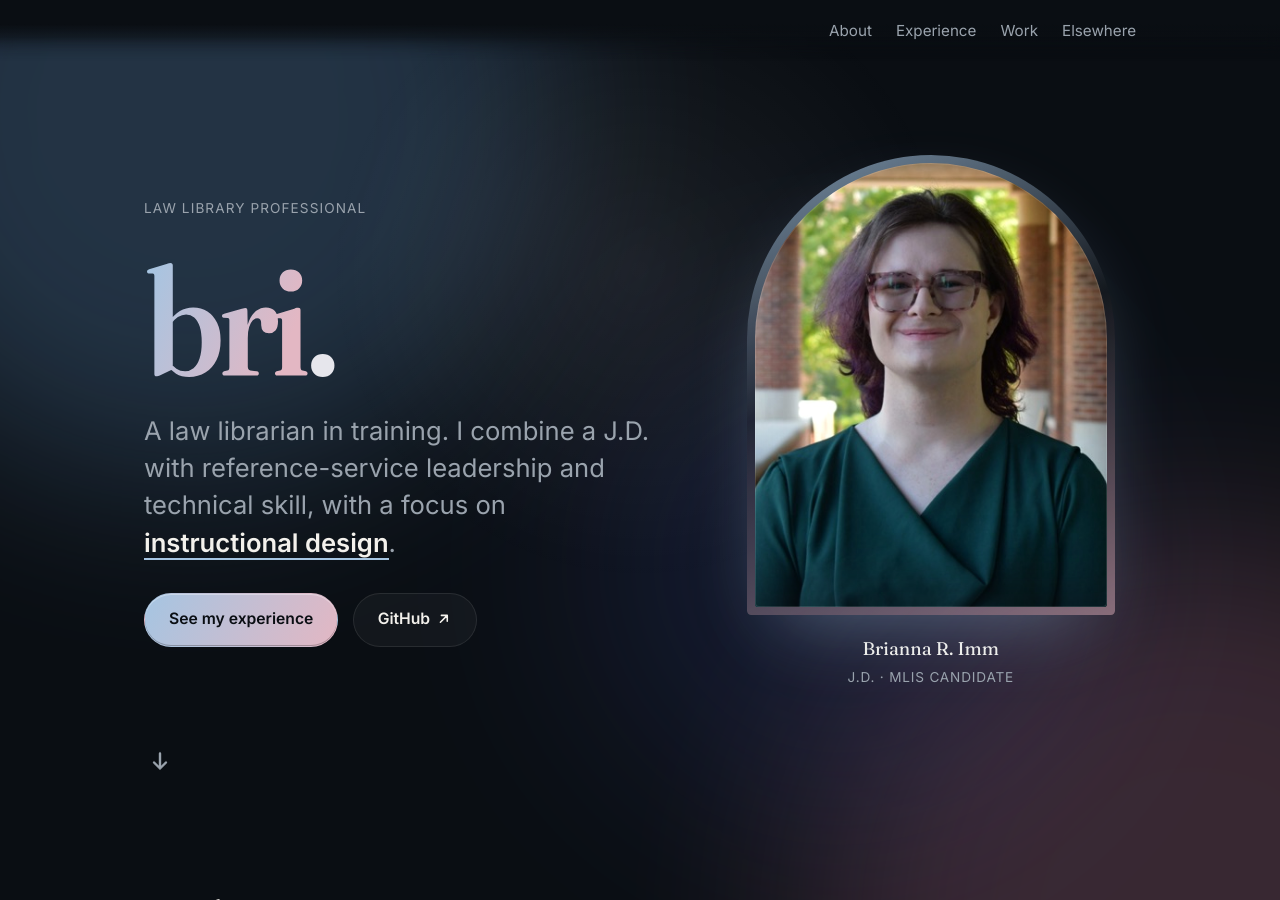
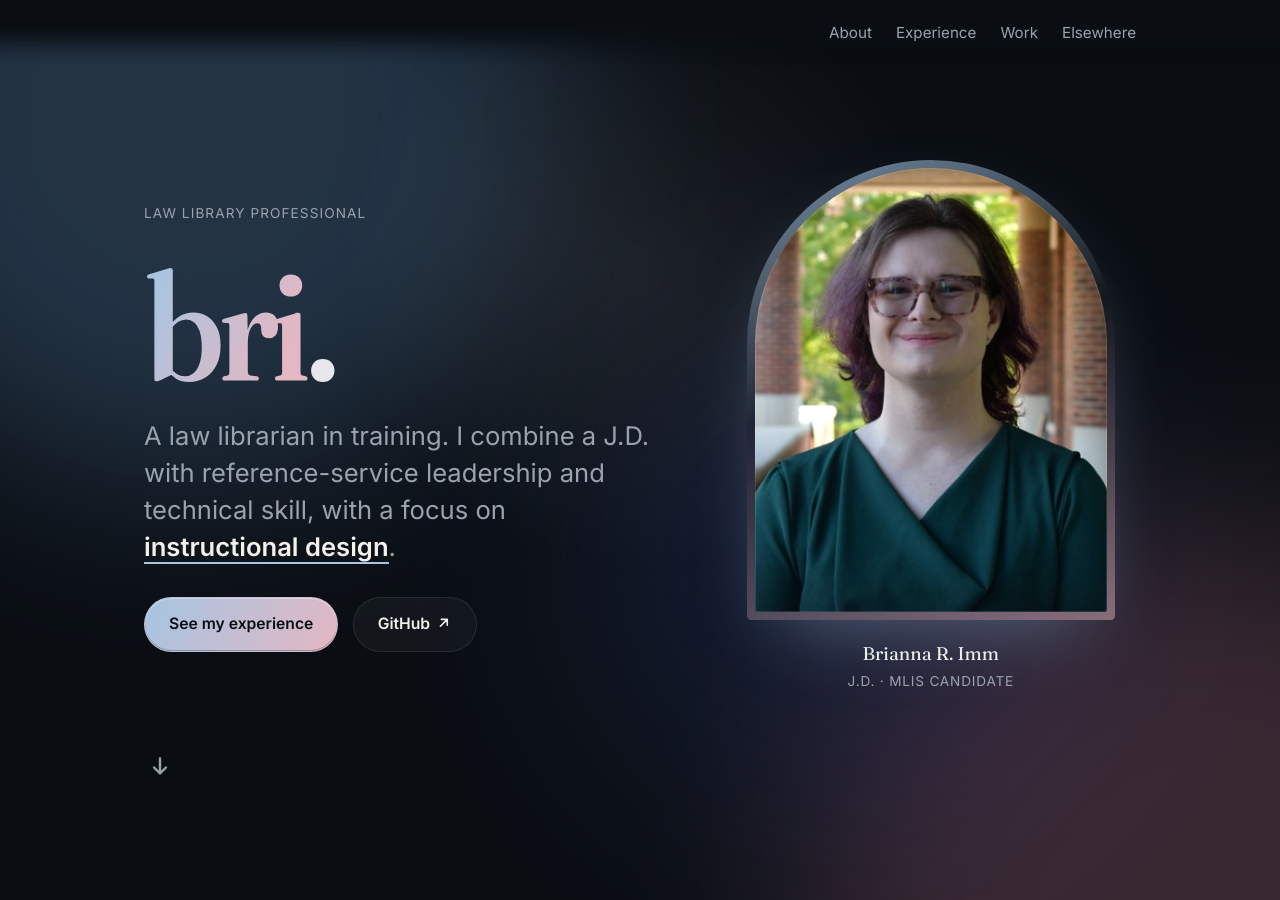
Before and after one commit to briannarimm/briannarimm.github.io, a Jekyll site: the page built from index.html, in a window 1280 px wide and 900 px high. Built offline with Jekyll 4.4.1, drawn with Linux system fonts in a browser that asks for light colours.

Commit message:
Review fixes: visible focus ring on the header mark; keep its clear-space padding
Co-Authored-By: Claude Opus 5.5 <noreply@anthropic.com>
Claude-Session: https://claude.ai/code/session_0147Uf4XhnPk1AgYScdQEiX1

```diff
--- a/style.css
+++ b/style.css
@@ -75,13 +75,15 @@ main, footer {
 .wm-period { fill: var(--wm-white); }
 /* Wordmark clear space: at least the period's diameter (about 0.2 of the mark's height) on every side. */
 .brand {
-  display: block; padding: 0.28rem; margin: -0.28rem;
+  display: block; padding: 0.28rem;
   transform-origin: left top;
 }
 .brand .wordmark { display: block; height: 1.35rem; width: auto; }
 .has-hero-logo .brand { opacity: 0; pointer-events: none; }
 .has-hero-logo .brand.is-active { opacity: 1; }
 .has-hero-logo .brand.is-docked { opacity: 1; pointer-events: auto; }
+/* Keep the focus ring visible when the link is reached with the keyboard before the mark has docked. */
+.has-hero-logo .brand:focus-visible { opacity: 1; }
 nav { display: flex; gap: 1.5rem; white-space: nowrap; }
 nav a { color: var(--muted); font-size: 0.95rem; transition: color 0.2s; }
 nav a:hover { color: var(--fg); }
```
Also changed, not shown: _brand-progress.md (+1 -1 lines).
